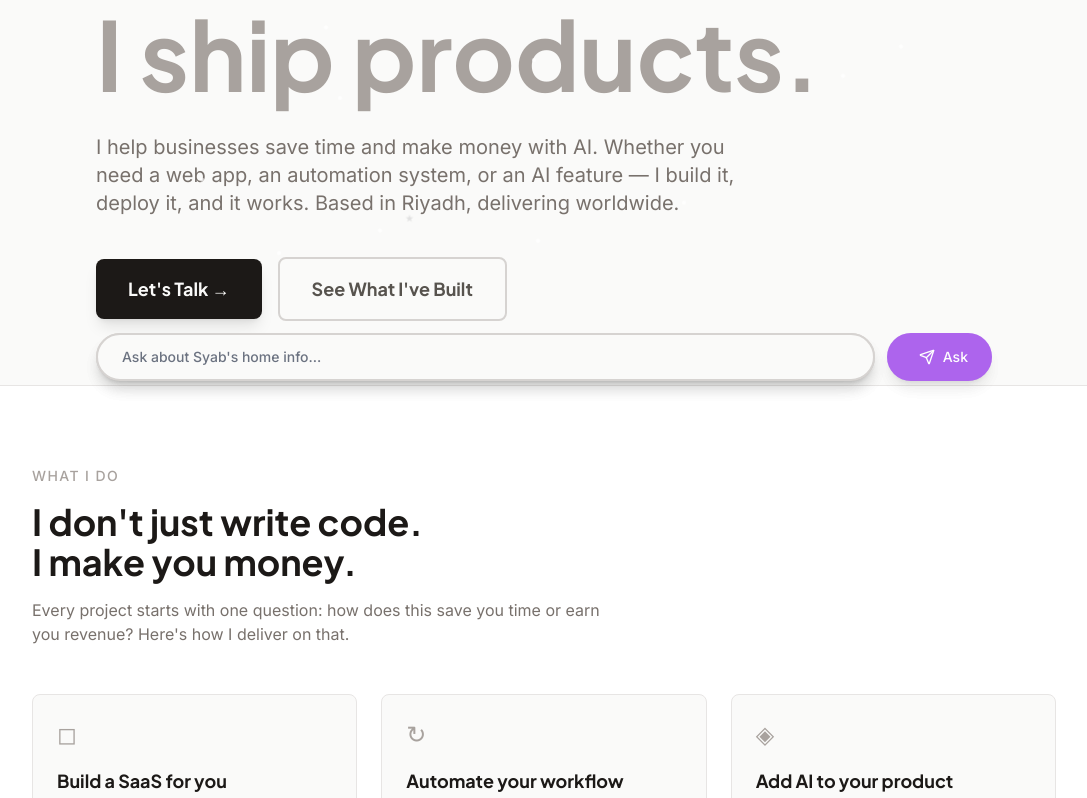
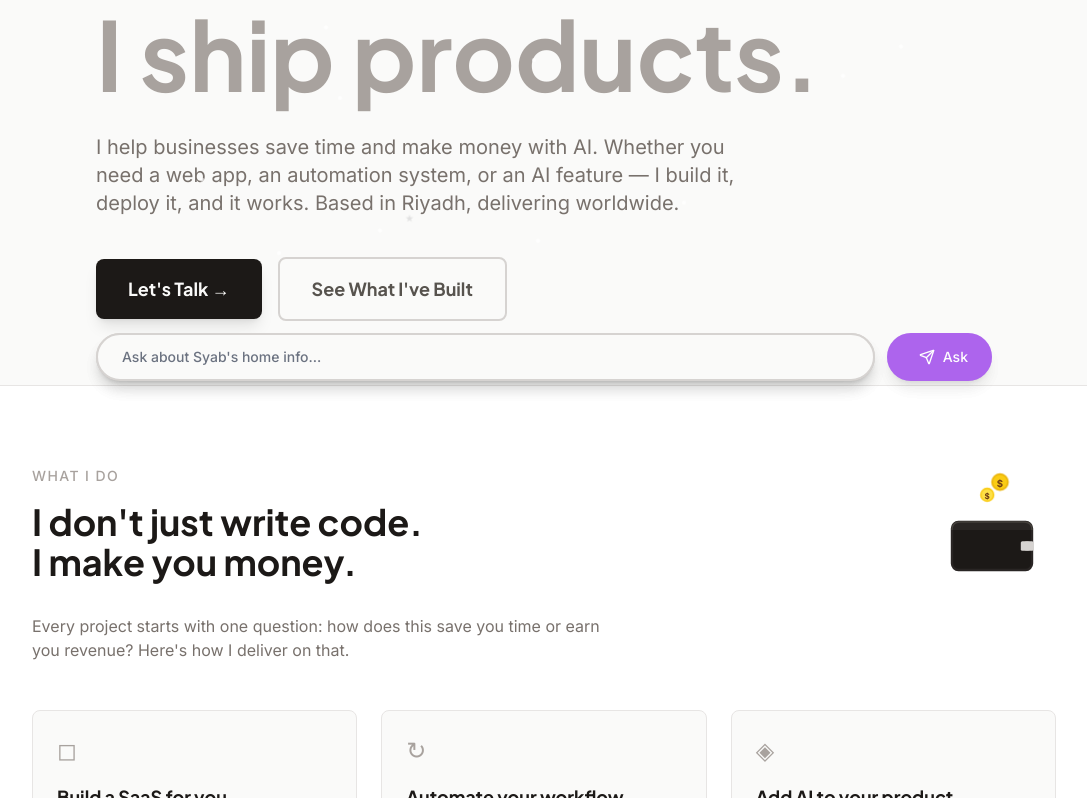
Before and after one commit to SyabAhmad/portfoliocv, a React (Create React App) app: page / in a window 1280 px wide. Shown: the part 403-1201 px from the top of the page, without its empty margins (96-1183 px from the left). Built offline with nearby package versions, Linux system fonts and the light colour scheme; no server answers.

Commit message:
Add money animation to homepage showcase section

```diff
--- a/src/components/HomePage.js
+++ b/src/components/HomePage.js
@@ -2,6 +2,7 @@ import React from "react";
 import { motion } from "framer-motion";
 import SEO from "./SEO";
 import CTASection from "./CTASection";
+import MoneyAnimation from "./MoneyAnimation";
 
 let allProjects = [];
 try {
@@ -103,6 +104,8 @@ const HomePage = () => {
               viewport={{ once: true }}
               className="mb-12"
             >
+              <div className="flex items-start justify-between gap-8 mb-4">
+                <div>
                   <p className="text-sm font-medium text-stone-400 mb-4 font-handwriting tracking-widest uppercase">
                     What I Do
                   </p>
@@ -110,6 +113,9 @@ const HomePage = () => {
                     I don't just write code.<br />
                     I make you money.
                   </h2>
+                </div>
+                <MoneyAnimation />
+              </div>
               <p className="text-stone-500 font-handwriting max-w-xl">
                 Every project starts with one question: how does this save you time or earn you revenue? Here's how I deliver on that.
               </p>
--- /dev/null
+++ b/src/components/MoneyAnimation.js
@@ -0,0 +1,66 @@
+import React from "react";
+
+const MoneyAnimation = () => {
+  return (
+    <div className="relative w-32 h-32 flex-shrink-0 hidden sm:block">
+      {/* Wallet */}
+      <svg viewBox="0 0 80 80" className="w-full h-full">
+        {/* Wallet body */}
+        <rect x="15" y="35" width="50" height="30" rx="4" fill="#1c1917" stroke="#292524" strokeWidth="1.5" />
+        {/* Wallet flap */}
+        <path d="M15 40 Q15 35 20 35 L60 35 Q65 35 65 40" fill="#292524" stroke="#44403c" strokeWidth="1" />
+        {/* Wallet clasp */}
+        <circle cx="62" cy="50" r="3" fill="#a8a29e" />
+        <rect x="58" y="47" width="8" height="6" rx="1" fill="#d6d3d1" />
+
+        {/* Coin 1 */}
+        <circle className="coin coin-1" cx="30" cy="15" r="6" fill="#eab308" stroke="#ca8a04" strokeWidth="1" />
+        <text className="coin-text coin-text-1" x="30" y="18" textAnchor="middle" fontSize="7" fill="#713f12" fontWeight="bold">$</text>
+
+        {/* Coin 2 */}
+        <circle className="coin coin-2" cx="45" cy="10" r="5" fill="#facc15" stroke="#eab308" strokeWidth="1" />
+        <text className="coin-text coin-text-2" x="45" y="13" textAnchor="middle" fontSize="6" fill="#713f12" fontWeight="bold">$</text>
+
+        {/* Coin 3 */}
+        <circle className="coin coin-3" cx="37" cy="18" r="4" fill="#fde047" stroke="#facc15" strokeWidth="1" />
+        <text className="coin-text coin-text-3" x="37" y="20.5" textAnchor="middle" fontSize="5" fill="#713f12" fontWeight="bold">$</text>
+      </svg>
+
+      <style jsx>{`
+        .coin {
+          animation: coinDrop 2s ease-in infinite;
+        }
+        .coin-1 { animation-delay: 0s; }
+        .coin-2 { animation-delay: 0.5s; }
+        .coin-3 { animation-delay: 1s; }
+
+        .coin-text {
+          animation: coinDrop 2s ease-in infinite;
+          pointer-events: none;
+        }
+        .coin-text-1 { animation-delay: 0s; }
+        .coin-text-2 { animation-delay: 0.5s; }
+        .coin-text-3 { animation-delay: 1s; }
+
+        @keyframes coinDrop {
+          0% {
+            transform: translateY(-8px);
+            opacity: 0;
+          }
+          20% {
+            opacity: 1;
+          }
+          80% {
+            opacity: 1;
+          }
+          100% {
+            transform: translateY(22px);
+            opacity: 0;
+          }
+        }
+      `}</style>
+    </div>
+  );
+};
+
+export default MoneyAnimation;
```
Lines whose indentation alone changed are shown as unchanged.
